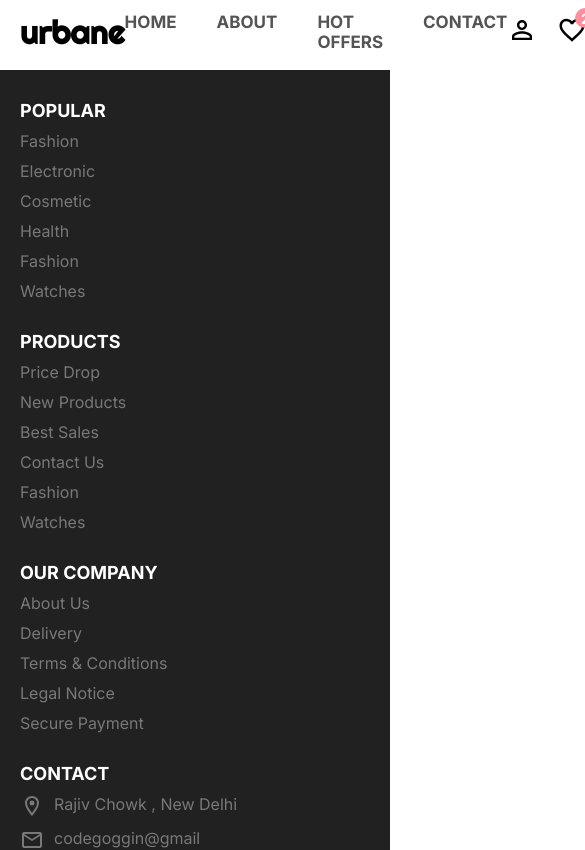
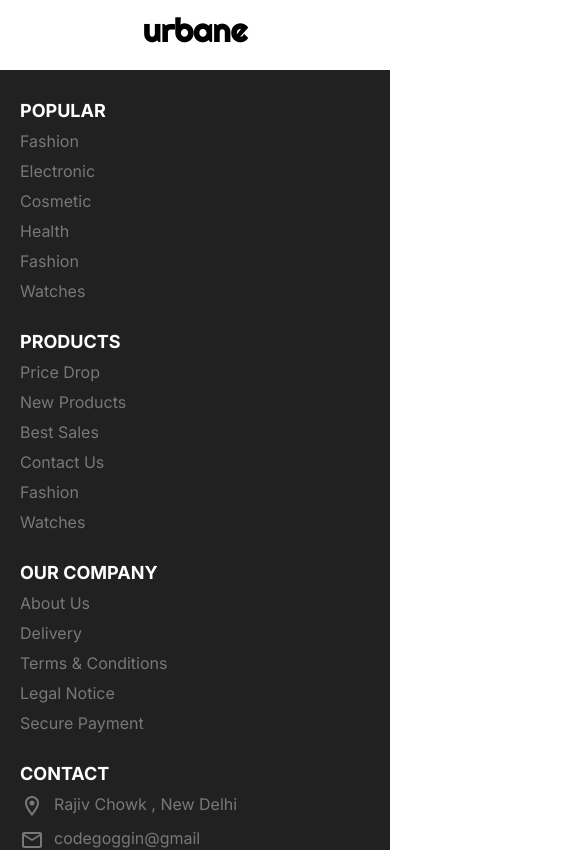
Before and after one commit to codegoggins/urbane, a React (Create React App) app in the folder client/: page / in a window 390 px wide. Shown: the top 850 px of the page, 585 px wide, since content can reach past the window. Built offline with nearby package versions, Linux system fonts and the light colour scheme.

Commit message:
Navbar & Footer made Responsive

```diff
--- a/client/src/components/Navbar/Navbar.scss
+++ b/client/src/components/Navbar/Navbar.scss
@@ -10,6 +10,24 @@ $cultured: hsl(0, 0%, 93%);
 $white: hsl(0, 100%, 100%);
 $onyx: hsl(0, 0%, 27%);
 
+@mixin mobile{
+    @media screen and (max-width: 480px){
+        @content;
+    }
+}
+
+@mixin tablet{
+    @media screen and (max-width: 768px){
+        @content;
+    }
+}
+
+@mixin laptop{
+    @media screen and (max-width: 1200px){
+        @content;
+    }
+}
+
 .navbar{
     height: 70px;
 
@@ -20,9 +38,18 @@ $onyx: hsl(0, 0%, 27%);
         max-width: 1100px;
         margin:0px auto;
         padding: 12px 20px;
+        @include mobile{
+            padding: 10px 15px;
+        }
 
-        .left h1{
-            font-family: 'Righteous', cursive;;
+        .left{
+            h1{
+                font-family: 'Righteous', cursive;;
+            }
+            @include mobile{
+                width: 100%;
+                text-align: center;
+            }
         }
 
         .center{
@@ -32,6 +59,9 @@ $onyx: hsl(0, 0%, 27%);
            text-transform: uppercase;
            font-size: 17px;
            color: $davys-gray;
+           @include mobile{
+              display: none;
+           }
 
            .item{
             cursor: pointer;
@@ -65,6 +95,9 @@ $onyx: hsl(0, 0%, 27%);
                     right: -8px;
                 }
             }
+            @include mobile{
+                display: none;
+            }
         }
     }
 
--- a/client/src/style.scss
+++ b/client/src/style.scss
@@ -6,6 +6,7 @@
     box-sizing: border-box;
 }
 
-body{
+html,body{
     font-family: 'Inter', sans-serif;
+    overflow-x:hidden;
 }
```
